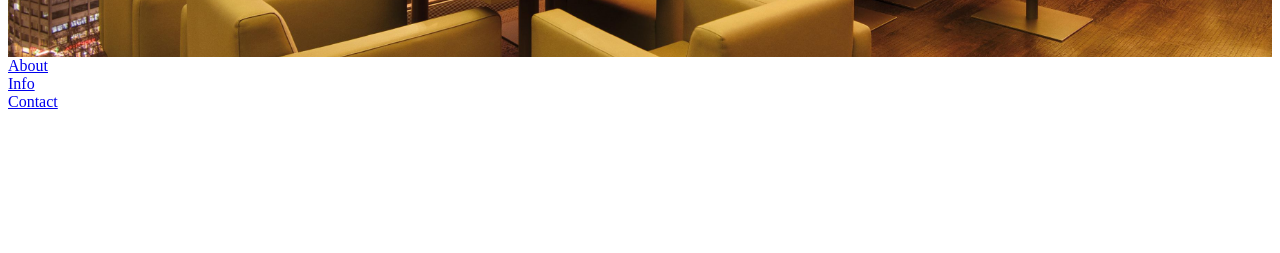
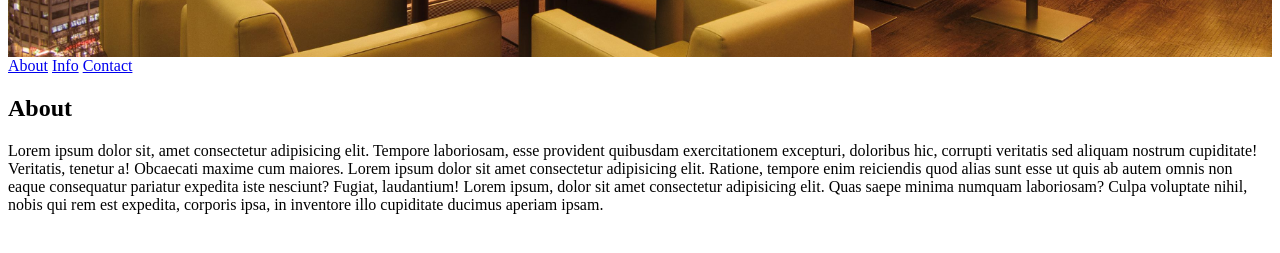
Before and after one commit to uybinh/odin-restaurent-store, a website built with webpack: page src/index.html in a window 1280 px wide. Both pictures are taken after a click on the link "About". Shown: the part 271-524 px from the top of the page. Built offline with nearby package versions, Linux system fonts and the light colour scheme.

Commit message:
Split into mdules

```diff
--- a/src/index.js
+++ b/src/index.js
@@ -1,85 +1,35 @@
 import './scss/style.scss'
+import componentHero from './modules/hero'
+import componentNav from './modules/nav';
+import sectionInfo from './modules/section-info';
+import sectionContact from './modules/section-contact';
+import sectionAbout from './modules/section-about';
 
-let componentHero = function(content){
-  const hero = document.createElement('div')
-  hero.classList.add('hero')
-  hero.innerHTML = `
-    <span><h1>${content}</h1></span>
-  `
-  return hero
+
+const components = {
+  hero: componentHero('Our Restaurent'),
+  nav: componentNav(),
+  info: sectionInfo(),
+  contact: sectionContact(),
+  about: sectionAbout()
 }
 
-let componentNav = function(){
-  const nav = document.createElement('nav')
-  nav.innerHTML = `
-    <ul>
-      <li>
-        <a href="#" data-section="about">
-          About
-        </a>
-      </li>
-      <li>
-        <a href="#" data-section="info">
-          Info
-        </a>
-      </li>
-      <li>
-        <a href="#" data-section="contact">
-          Contact
-        </a>
-      </li>
-    </ul>
-  `
-  return nav
-}
-
-let componentSection = function(section, content){
-  const element = document.createElement('section')
-  element.innerHTML = `
-  <h2>${section}</h2>
-  <p>${content}</p>
-  `
-  return element
-}
-
-const contents = [
-  {
-    section: 'About',
-    content: 'Lorem ipsum dolor sit amet consectetur, adipisicing elit. Dolores iure accusamus, veniam natus molestiae sequi laboriosam perspiciatis porro unde fugiat velit repellendus sed exercitationem maiores, dolorem ad culpa! Saepe, nemo.'
-  },
-  {
-    section: 'Info',
-    content: 'Lorem ipsum dolor sit, amet consectetur adipisicing elit. Tempore laboriosam, esse provident quibusdam exercitationem excepturi, doloribus hic, corrupti veritatis sed aliquam nostrum cupiditate! Veritatis, tenetur a! Obcaecati maxime cum maiores.'
-  },
-  {
-    section: 'Contact',
-    content: 'Lorem ipsum dolor, sit amet consectetur adipisicing elit. Culpa, dolores pariatur! Possimus aliquid, quisquam fugit dicta sed officia veritatis error suscipit harum natus eligendi maiores, aperiam dignissimos similique et nesciunt!'
-  }
-]
-
-const sections = contents.reduce(
-  function(sections, content){
-    sections.push(componentSection(content.section, content.content))
-    return sections
-  },[])
-
-const components = {}
-components.hero = componentHero('Our Restaurent')
-components.nav = componentNav()
-
 const content = document.querySelector('#content')
-
 content.appendChild(components.hero)
 content.appendChild(components.nav)
-// sections.forEach( section => {
-//   content.appendChild(section)
-// })
 
 const navlinks = document.querySelectorAll('nav a')
 
 navlinks.forEach(link => {
   link.addEventListener('click', event => {
     event.preventDefault()
-
+    const section = document.querySelector('section')
+    if (section) {
+      section.parentElement.removeChild(section)
+    }
+    const sectionName = event.target.dataset.section
+    content.appendChild(components[sectionName])
   })
 })
+
+console.log(components)
--- /dev/null
+++ b/src/modules/hero.js
@@ -0,0 +1,10 @@
+let componentHero = function(content){
+  const hero = document.createElement('div')
+  hero.classList.add('hero')
+  hero.innerHTML = `
+    <span><h1>${content}</h1></span>
+  `
+  return hero
+}
+
+export default componentHero
--- /dev/null
+++ b/src/modules/nav.js
@@ -0,0 +1,25 @@
+let componentNav = function(){
+  const nav = document.createElement('nav')
+  nav.innerHTML = `
+    <ul>
+      <li>
+        <a href="#" data-section="about">
+          About
+        </a>
+      </li>
+      <li>
+        <a href="#" data-section="info">
+          Info
+        </a>
+      </li>
+      <li>
+        <a href="#" data-section="contact">
+          Contact
+        </a>
+      </li>
+    </ul>
+  `
+  return nav
+}
+
+export default componentNav
--- /dev/null
+++ b/src/modules/section-about.js
@@ -0,0 +1,8 @@
+import componentSection from "./section";
+
+const section = 'About'
+const content = 'Lorem ipsum dolor sit, amet consectetur adipisicing elit. Tempore laboriosam, esse provident quibusdam exercitationem excepturi, doloribus hic, corrupti veritatis sed aliquam nostrum cupiditate! Veritatis, tenetur a! Obcaecati maxime cum maiores. Lorem ipsum dolor sit amet consectetur adipisicing elit. Ratione, tempore enim reiciendis quod alias sunt esse ut quis ab autem omnis non eaque consequatur pariatur expedita iste nesciunt? Fugiat, laudantium! Lorem ipsum, dolor sit amet consectetur adipisicing elit. Quas saepe minima numquam laboriosam? Culpa voluptate nihil, nobis qui rem est expedita, corporis ipsa, in inventore illo cupiditate ducimus aperiam ipsam.'
+
+const sectionAbout = () => componentSection(section, content)
+
+export default sectionAbout
--- /dev/null
+++ b/src/modules/section-contact.js
@@ -0,0 +1,7 @@
+import componentSection from "./section";
+
+const section = 'Contact'
+const content = 'Lorem ipsum dolor sit amet consectetur, adipisicing elit. Dolores iure accusamus, veniam natus molestiae sequi laboriosam perspiciatis porro unde fugiat velit repellendus sed exercitationem maiores, dolorem ad culpa! Saepe, nemo.'
+
+const sectionContact = () => componentSection(section, content)
+export default sectionContact
--- /dev/null
+++ b/src/modules/section-info.js
@@ -0,0 +1,7 @@
+import componentSection from "./section";
+
+const section = 'Info'
+const content = 'Lorem ipsum dolor sit amet consectetur, adipisicing elit. Dolores iure accusamus, veniam natus molestiae sequi laboriosam perspiciatis porro unde fugiat velit repellendus sed exercitationem maiores, dolorem ad culpa! Saepe, nemo.'
+
+const sectionInfo = () => componentSection(section, content)
+export default sectionInfo
--- /dev/null
+++ b/src/modules/section.js
@@ -0,0 +1,10 @@
+let componentSection = function(section, content){
+  const element = document.createElement('section')
+  element.innerHTML = `
+  <h2>${section}</h2>
+  <p>${content}</p>
+  `
+  return element
+}
+
+export default componentSection
--- a/src/scss/style.scss
+++ b/src/scss/style.scss
@@ -25,5 +25,6 @@ nav {
     padding: 0;
   }
   li {
+    display: inline-block;
   }
 }
```
Also changed, not shown: dist/bundle.js.
